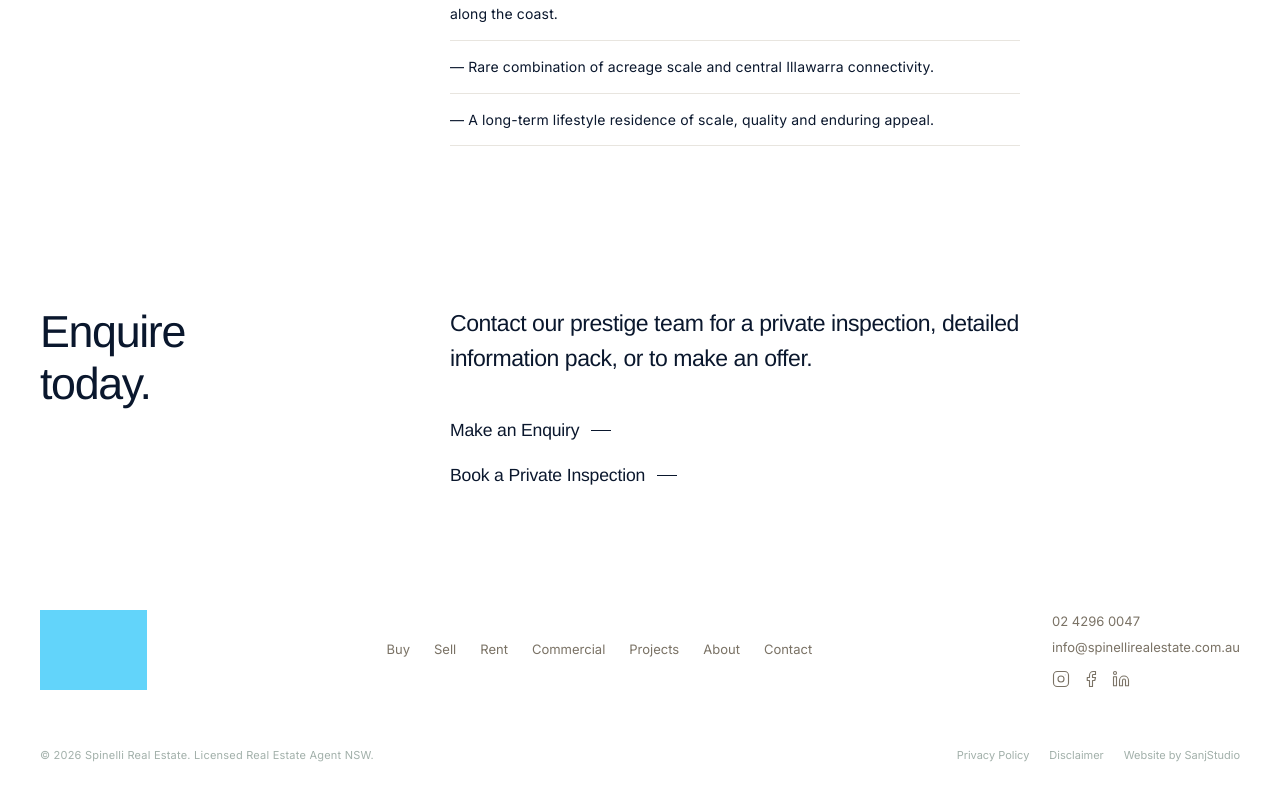
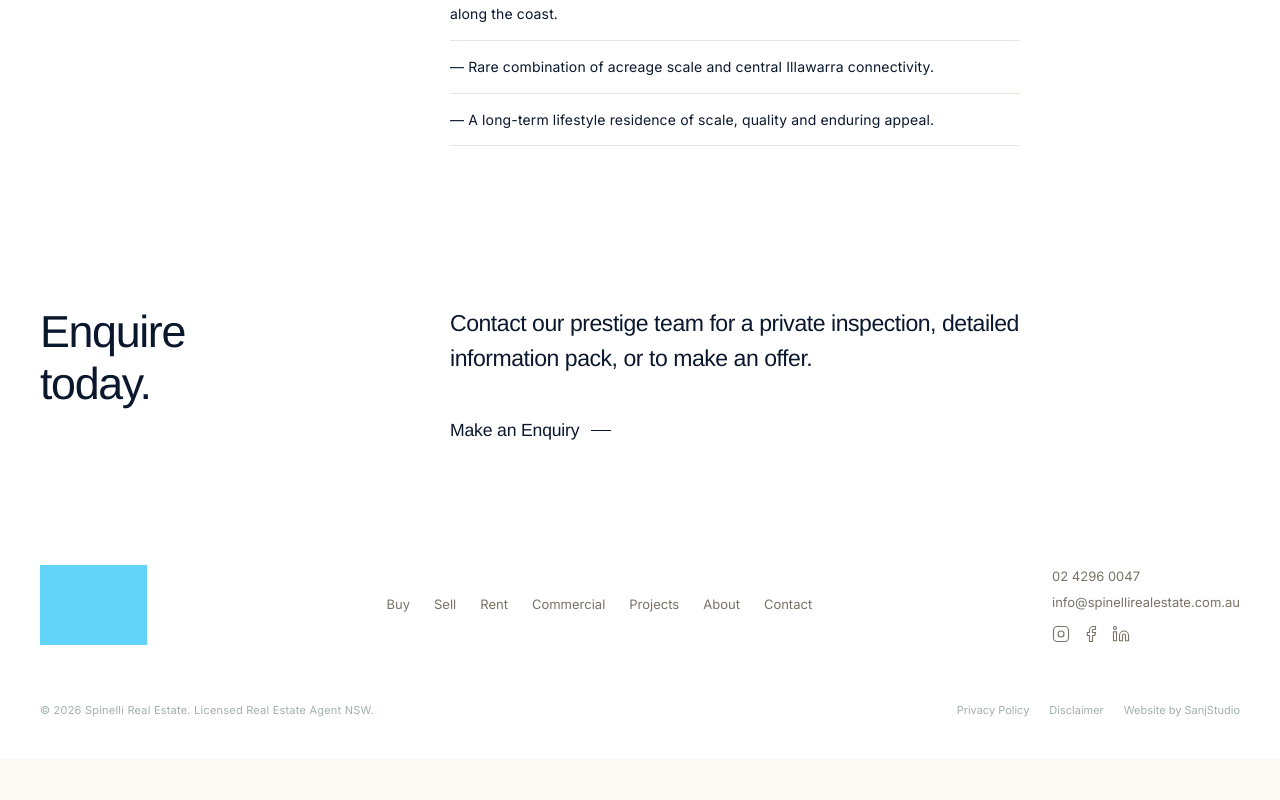
Before and after one commit to xUrbanShotsx/Spinelli-Real-Estate-Website, a Next.js app: page /prestige/32-larkins-lane in a window 1280 px wide. Shown: the part 4043-4843 px from the top of the page. After the commit the page ends 4802 px from the top, so only its background shows below. Built offline with nearby package versions, Linux system fonts and the light colour scheme; grey boxes are pictures that could not be loaded.

Commit message:
fix: prestige detail — remove Book a Private Inspection link

```diff
--- a/app/prestige/[id]/PrestigeDetailContent.tsx
+++ b/app/prestige/[id]/PrestigeDetailContent.tsx
@@ -227,10 +227,6 @@ export default function PrestigeDetailContent({ listing }: { listing: PrestigeLi
             Make an Enquiry
             <svg width="20" height="1" viewBox="0 0 20 1" style={{ overflow: "visible" }}><line x1="0" y1="0.5" x2="20" y2="0.5" stroke="#0a172d" strokeWidth="1" /></svg>
           </Link>
-          <Link href="/appraisal" style={{ display: "inline-flex", alignItems: "center", gap: "12px", fontFamily: "var(--font-display)", fontSize: "1.1rem", color: "#0a172d", letterSpacing: "-0.01em", textDecoration: "none", alignSelf: "flex-start" }}>
-            Book a Private Inspection
-            <svg width="20" height="1" viewBox="0 0 20 1" style={{ overflow: "visible" }}><line x1="0" y1="0.5" x2="20" y2="0.5" stroke="#0a172d" strokeWidth="1" /></svg>
-          </Link>
         </div>
       </TextBlock>
 
```
